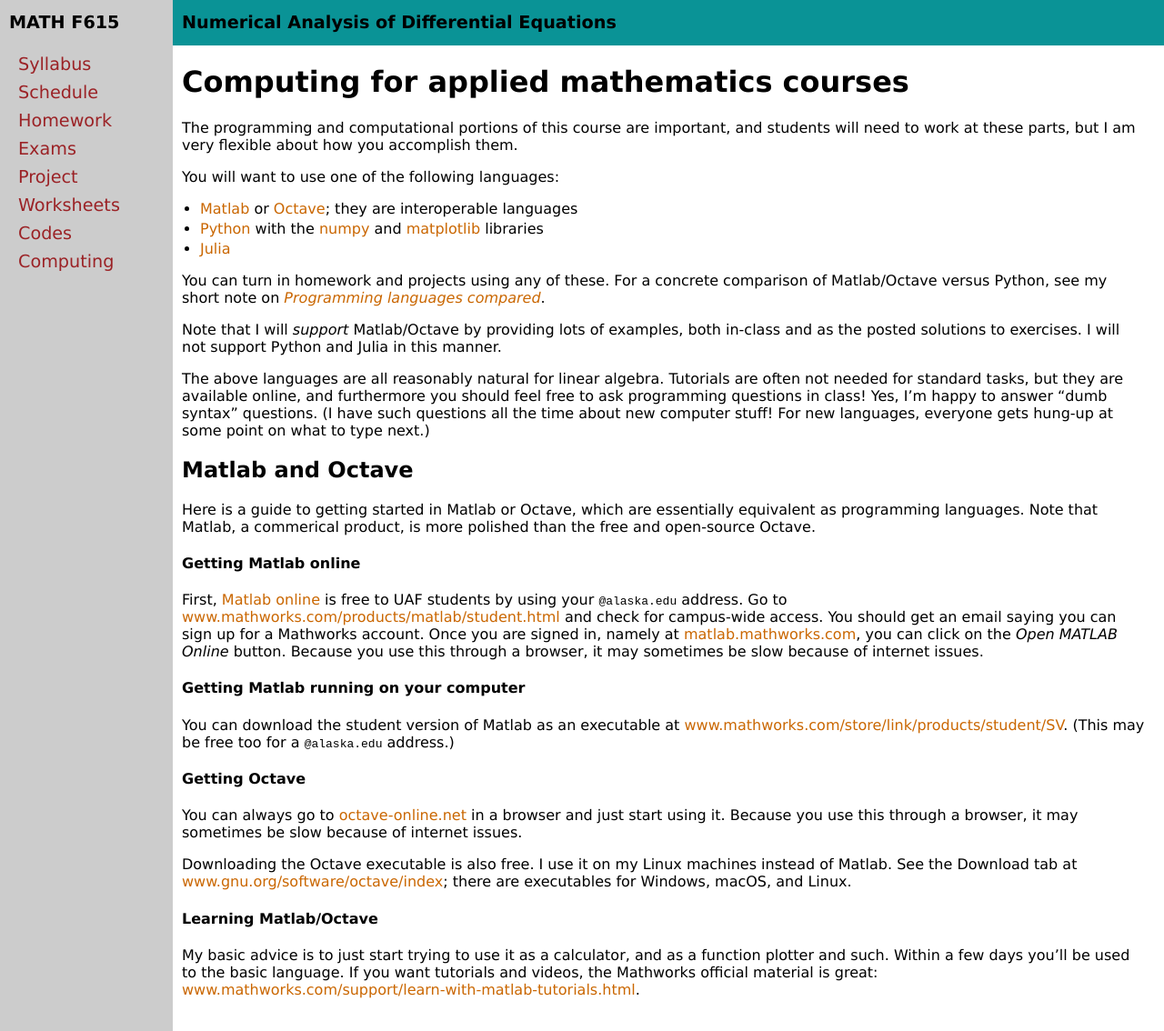
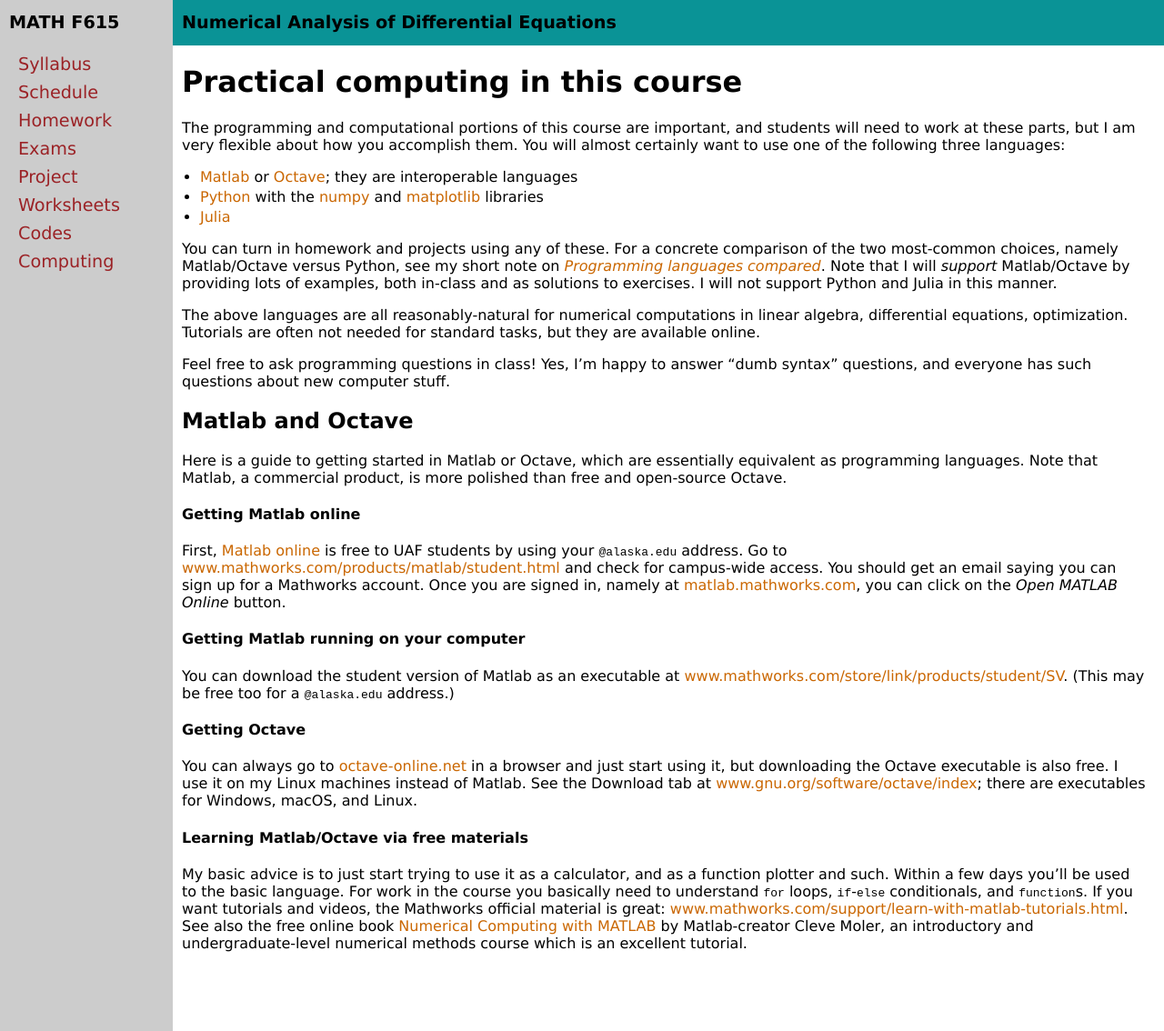
Before and after one commit to bueler/nade, a Jekyll site: the page built from computing.md, in a window 1280 px wide and 1134 px high. Shown: the whole window at 91% size. Built offline with Jekyll 4.4.1, drawn with Linux system fonts in a browser that asks for light colours.

Commit message:
clean up the computing page

```diff
--- a/computing.md
+++ b/computing.md
@@ -1,31 +1,29 @@
 ---
 layout: course-page
-title: Computing for applied mathematics courses
+title: Practical computing in this course
 ---
 
-# Computing for applied mathematics courses
+# Practical computing in this course
 
-The programming and computational portions of this course are important, and students will need to work at these parts, but I am very flexible about how you accomplish them.
-
-You will want to use one of the following languages:
+The programming and computational portions of this course are important, and students will need to work at these parts, but I am very flexible about how you accomplish them.  You will almost certainly want to use one of the following three languages:
 
   * [Matlab](https://matlab.mathworks.com/) or [Octave](https://www.gnu.org/software/octave/index); they are interoperable languages
   * [Python](http://python.org/) with the [numpy](https://numpy.org/) and [matplotlib](http://matplotlib.org/) libraries
   * [Julia](https://julialang.org/)
 
-You can turn in homework and projects using any of these.  For a concrete comparison of Matlab/Octave versus Python, see my short note on [_Programming languages compared_](https://bueler.github.io/compareMOP.pdf).
+You can turn in homework and projects using any of these.  For a concrete comparison of the two most-common choices, namely Matlab/Octave versus Python, see my short note on [_Programming languages compared_](https://bueler.github.io/compareMOP.pdf).  Note that I will _support_ Matlab/Octave by providing lots of examples, both in-class and as solutions to exercises.  I will not support Python and Julia in this manner.
 
-Note that I will _support_ Matlab/Octave by providing lots of examples, both in-class and as the posted solutions to exercises.  I will not support Python and Julia in this manner.
+The above languages are all reasonably-natural for numerical computations in linear algebra, differential equations, optimization.  Tutorials are often not needed for standard tasks, but they are available online.
 
-The above languages are all reasonably natural for linear algebra.  Tutorials are often not needed for standard tasks, but they are available online, and furthermore you should feel free to ask programming questions in class!  Yes, I'm happy to answer "dumb syntax" questions.  (I have such questions all the time about new computer stuff!  For new languages, everyone gets hung-up at some point on what to type next.)
+Feel free to ask programming questions in class!  Yes, I'm happy to answer "dumb syntax" questions, and everyone has such questions about new computer stuff.
 
 ## Matlab and Octave
 
-Here is a guide to getting started in Matlab or Octave, which are essentially equivalent as programming languages.  Note that Matlab, a commerical product, is more polished than the free and open-source Octave.
+Here is a guide to getting started in Matlab or Octave, which are essentially equivalent as programming languages.  Note that Matlab, a commercial product, is more polished than free and open-source Octave.
 
 #### Getting Matlab online
 
-First, [Matlab online](https://matlab.mathworks.com/) is free to UAF students by using your `@alaska.edu` address.  Go to [www.mathworks.com/products/matlab/student.html](https://www.mathworks.com/products/matlab/student.html) and check for campus-wide access.  You should get an email saying you can sign up for a Mathworks account.  Once you are signed in, namely at [matlab.mathworks.com](https://matlab.mathworks.com/), you can click on the *Open MATLAB Online* button.  Because you use this through a browser, it may sometimes be slow because of internet issues.
+First, [Matlab online](https://matlab.mathworks.com/) is free to UAF students by using your `@alaska.edu` address.  Go to [www.mathworks.com/products/matlab/student.html](https://www.mathworks.com/products/matlab/student.html) and check for campus-wide access.  You should get an email saying you can sign up for a Mathworks account.  Once you are signed in, namely at [matlab.mathworks.com](https://matlab.mathworks.com/), you can click on the *Open MATLAB Online* button.
 
 #### Getting Matlab running on your computer
 
@@ -33,10 +31,8 @@
 
 #### Getting Octave
 
-You can always go to [octave-online.net](https://octave-online.net/) in a browser and just start using it.  Because you use this through a browser, it may sometimes be slow because of internet issues.
+You can always go to [octave-online.net](https://octave-online.net/) in a browser and just start using it, but downloading the Octave executable is also free.  I use it on my Linux machines instead of Matlab.  See the Download tab at [www.gnu.org/software/octave/index](https://www.gnu.org/software/octave/index); there are executables for Windows, macOS, and Linux.
 
-Downloading the Octave executable is also free.  I use it on my Linux machines instead of Matlab.  See the Download tab at [www.gnu.org/software/octave/index](https://www.gnu.org/software/octave/index); there are executables for Windows, macOS, and Linux.
+#### Learning Matlab/Octave via free materials
 
-#### Learning Matlab/Octave
-
-My basic advice is to just start trying to use it as a calculator, and as a function plotter and such.  Within a few days you'll be used to the basic language.  If you want tutorials and videos, the Mathworks official material is great: [www.mathworks.com/support/learn-with-matlab-tutorials.html](https://www.mathworks.com/support/learn-with-matlab-tutorials.html).
+My basic advice is to just start trying to use it as a calculator, and as a function plotter and such.  Within a few days you'll be used to the basic language.  For work in the course you basically need to understand `for` loops, `if`-`else` conditionals, and `function`s.  If you want tutorials and videos, the Mathworks official material is great: [www.mathworks.com/support/learn-with-matlab-tutorials.html](https://www.mathworks.com/support/learn-with-matlab-tutorials.html).  See also the free online book [Numerical Computing with MATLAB](http://www.mathworks.com/moler/chapters.html) by Matlab-creator Cleve Moler, an introductory and undergraduate-level numerical methods course which is an excellent tutorial.
```
